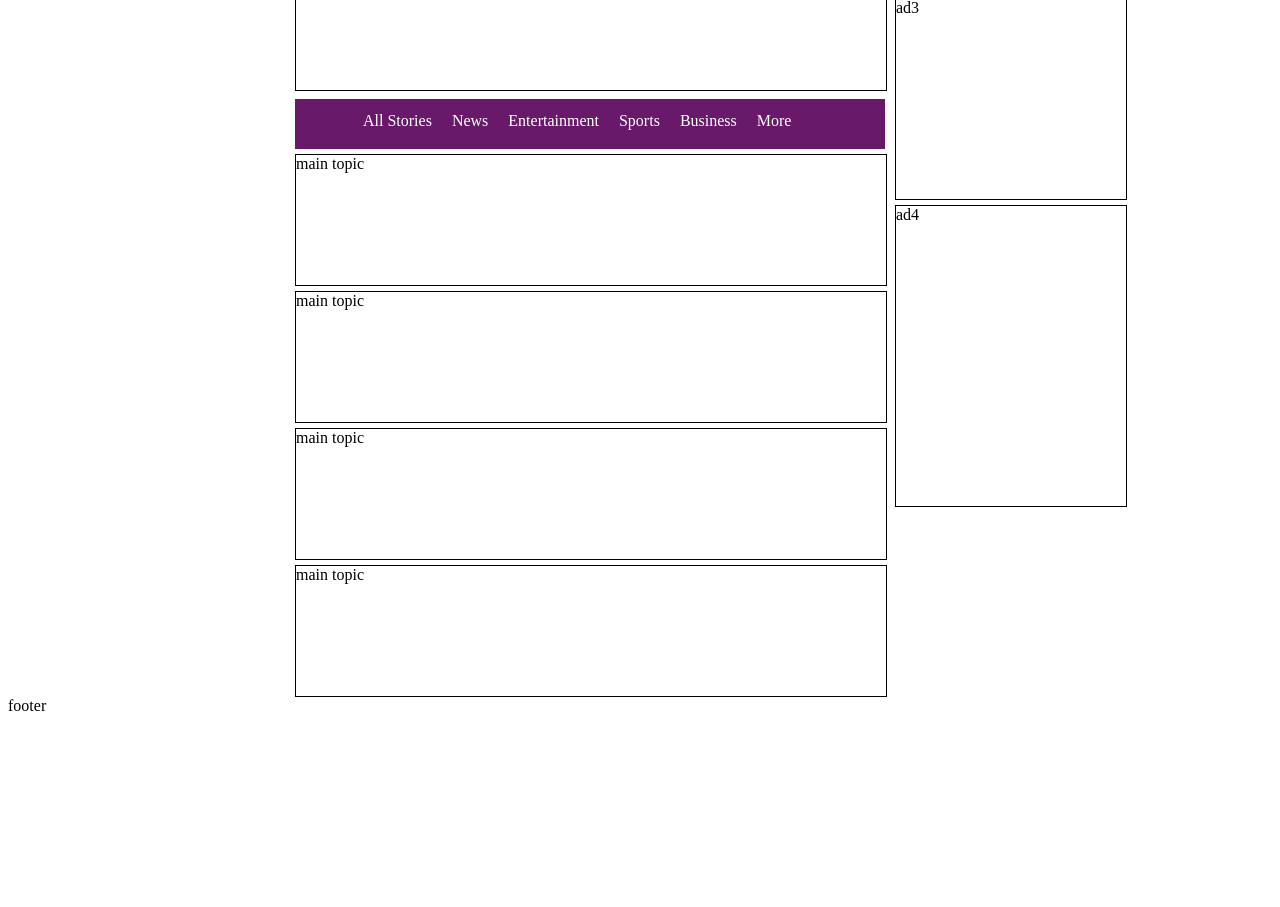
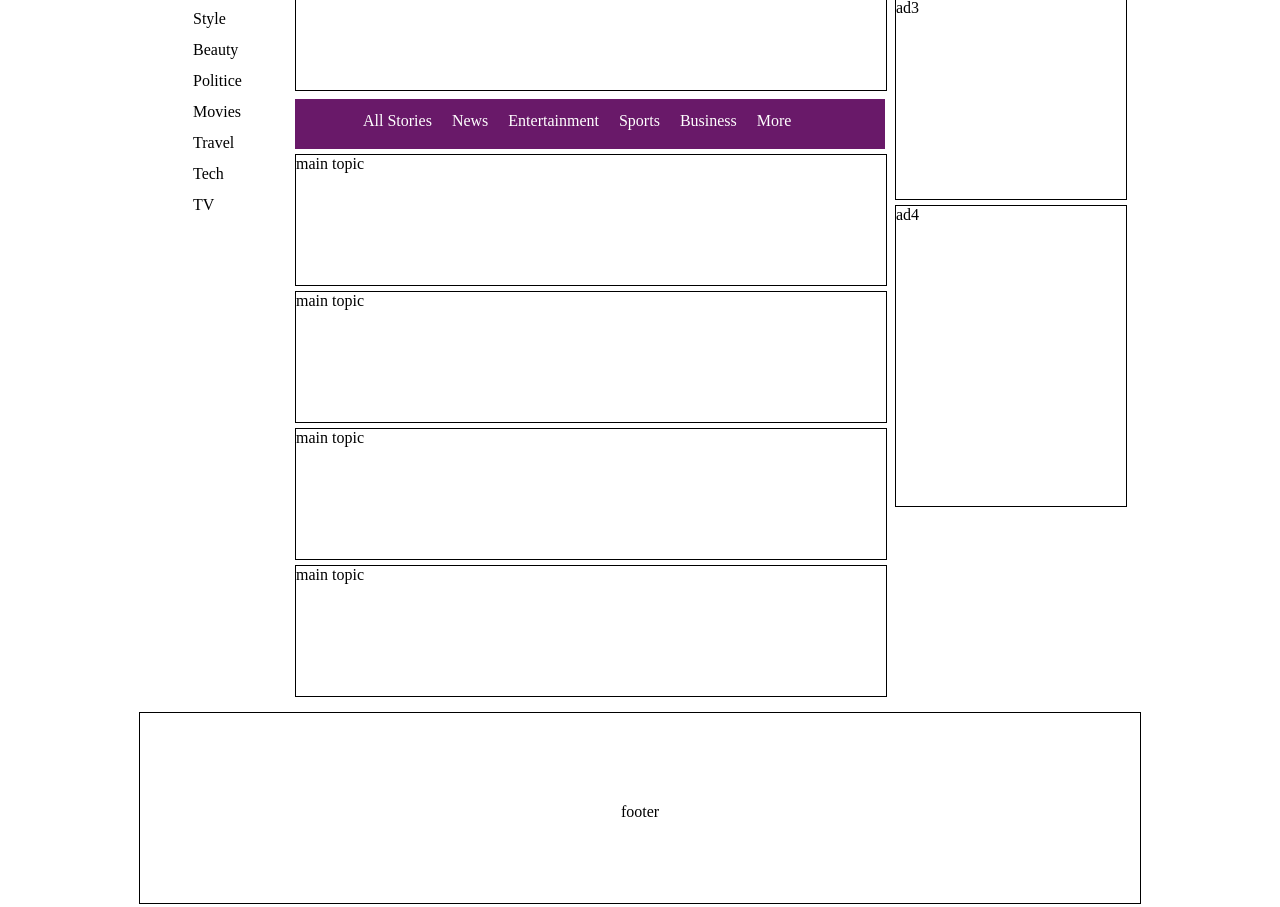
Before and after one commit to rhdtn311/HTML-CSS, a plain HTML site: page yahoo/yahoo/yahoo.html in a window 1280 px wide. Shown: the part 507-1414 px from the top of the page. Before the commit the page ends 1230 px from the top, so only its background shows below. Drawn offline with Linux system fonts and the light colour scheme.

Commit message:
Update yahoo.html

```diff
--- a/yahoo/yahoo/yahoo.html
+++ b/yahoo/yahoo/yahoo.html
@@ -1,5 +1,6 @@
  <!-- header까지 완성 -->
  <!-- content까지 완성-->
+ <!-- 끝까지 완성 -->
  <!DOCTYPE html>
  <html>
  <head>
@@ -95,6 +96,7 @@
 
          #content #main_nav li{
              list-style:none;
+             margin:13px;
          }
 
          #content #main{
@@ -171,6 +173,17 @@
 
          #content #main_banner div:nth-child(5){
              height:300px;
+         }
+
+         footer{
+             width: 1000px;
+             height:100px;
+             border: black 1px solid;
+             margin:0 auto;
+             margin-top: 15px;
+             text-align: center;
+             padding-top:90px;
+
          }
 
 
```
